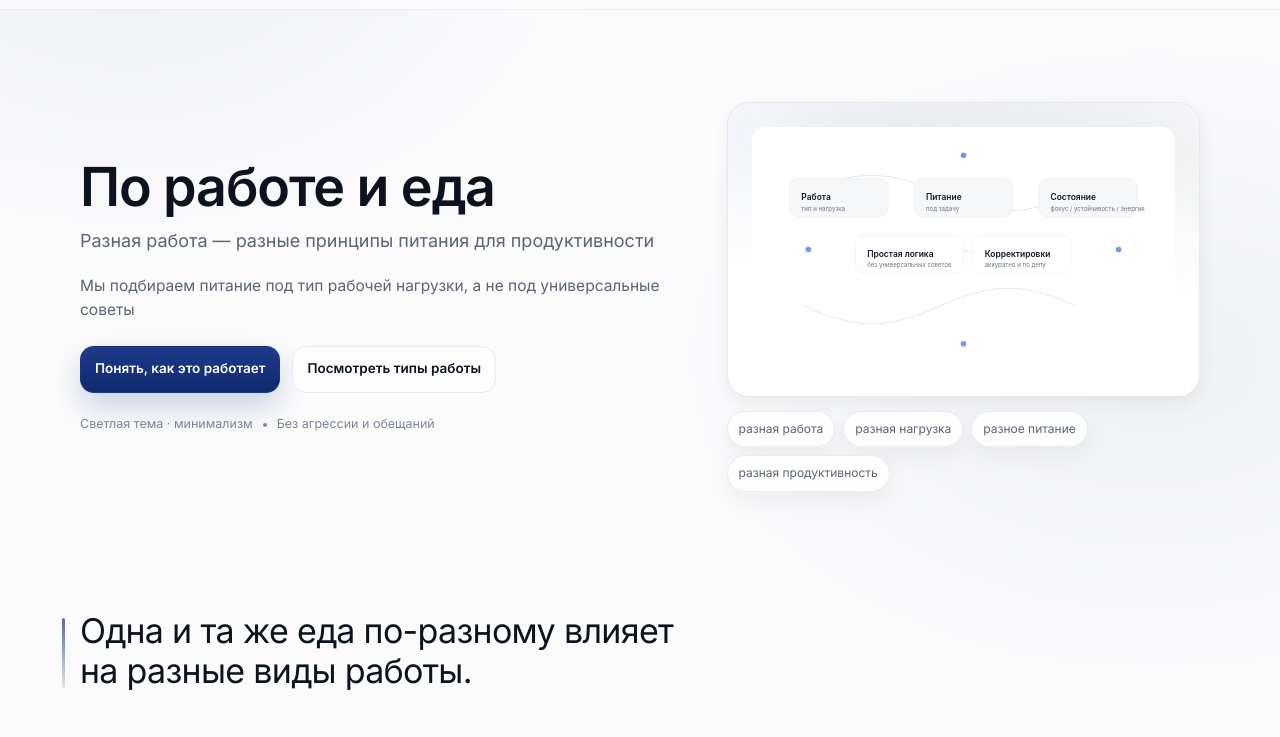
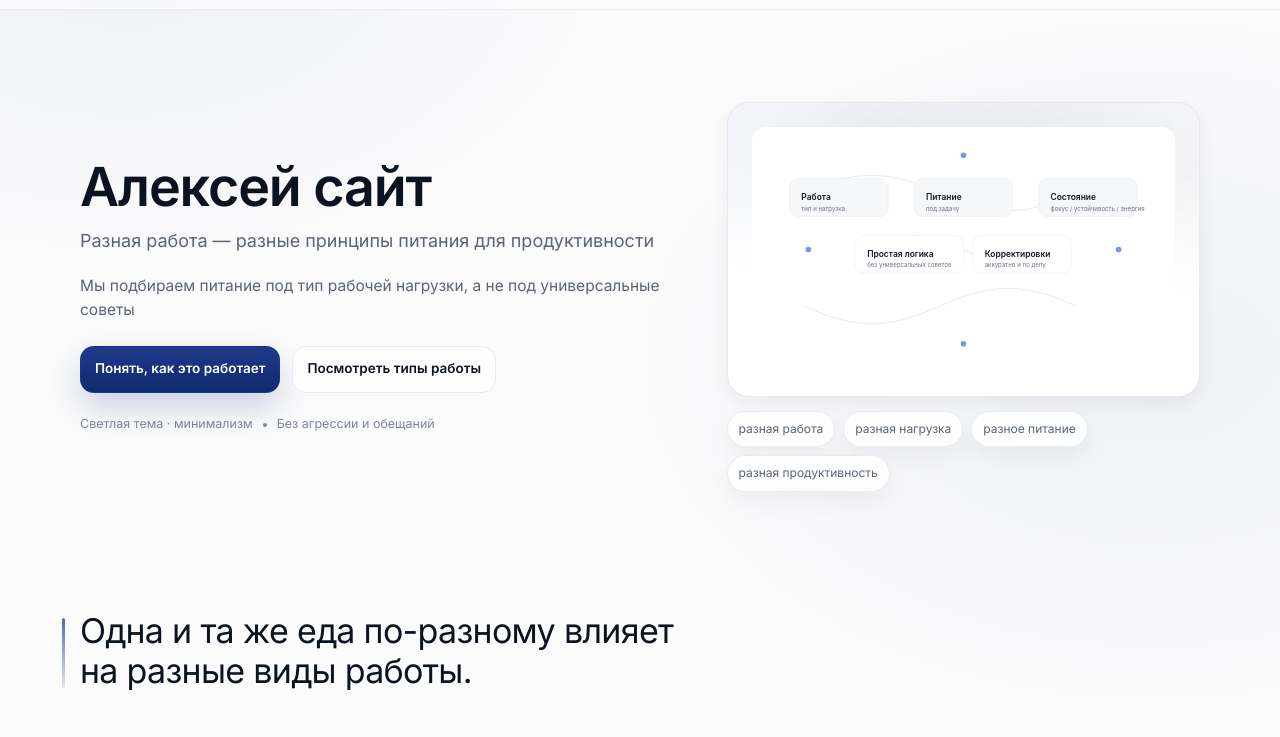
Before and after one commit to T1me1k/lading, a plain HTML site: page index.html in a window 1280 px wide. Shown: the part 63-800 px from the top of the page. Drawn offline with Linux system fonts and the light colour scheme.

Commit message:
Add files via upload

```diff
--- a/index.html
+++ b/index.html
@@ -46,7 +46,7 @@
     <section class="section hero">
       <div class="container hero__grid">
         <div class="hero__text">
-          <h1 class="h1">По работе и еда</h1>
+          <h1 class="h1">Алексей сайт</h1>
           <p class="subhead">Разная работа — разные принципы питания для продуктивности</p>
           <p class="lead">
             Мы подбираем питание под тип рабочей нагрузки, а не под универсальные советы
```
